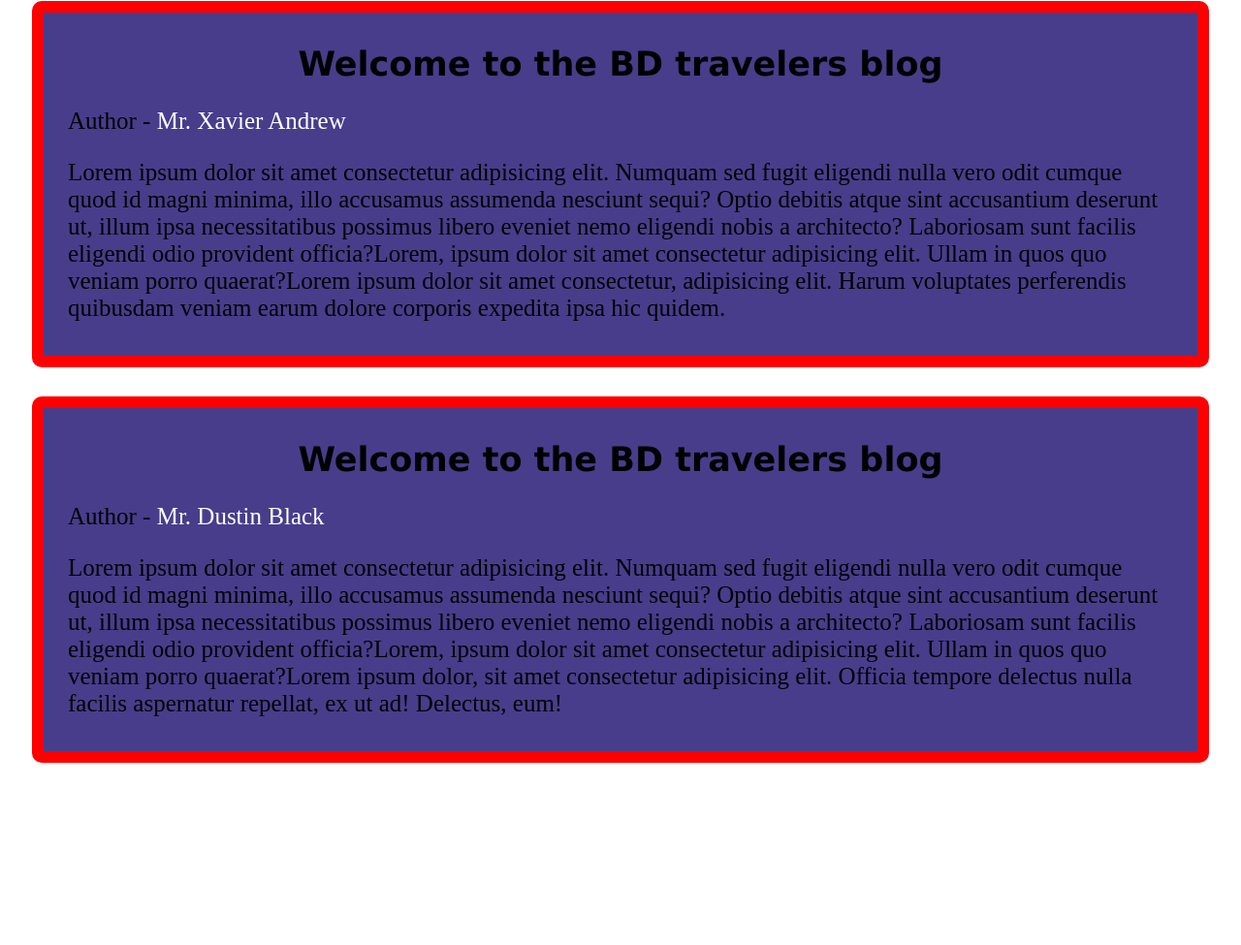
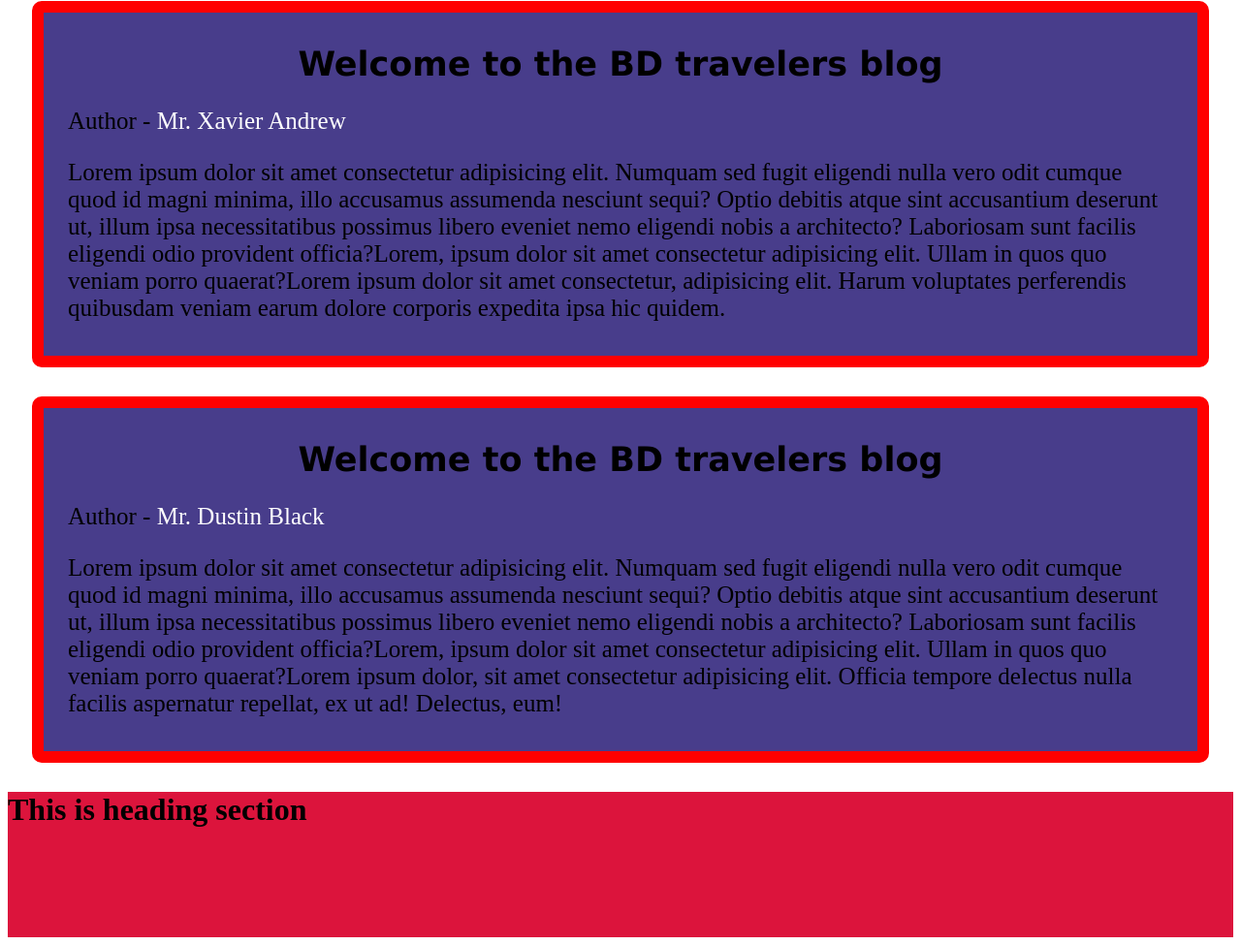
Before and after one commit to rahmanabdulquadir/explore-css, a plain HTML site: page index.html in a window 1280 px wide. Shown: the part 570-1545 px from the top of the page at 97% size. Before the commit the page ends 1387 px from the top, so only its background shows below. Drawn offline with Linux system fonts and the light colour scheme.

Commit message:
push check

```diff
--- a/index.html
+++ b/index.html
@@ -4,7 +4,7 @@
     <meta charset="UTF-8" />
     <meta http-equiv="X-UA-Compatible" content="IE=edge" />
     <meta name="viewport" content="width=device-width, initial-scale=1.0" />
-    <title>Document</title>
+    <title>Explore CSS</title>
     <link rel="stylesheet" href="style.css" />
   </head>
   <body>
@@ -48,5 +48,8 @@
         elit. Ullam in quos quo veniam porro quaerat?Lorem ipsum dolor, sit amet consectetur adipisicing elit. Officia tempore delectus nulla facilis aspernatur repellat, ex ut ad! Delectus, eum!
       </p>
     </div>
+
+
+    <div class="check"><h1>This is heading section</h1></div>
   </body>
 </html>
--- a/style.css
+++ b/style.css
@@ -22,3 +22,9 @@ span{
 p{
   font-size: 25px;
 }
+
+.check{
+  width: 100%;
+  height: 150px;
+  background-color: crimson;
+}
```
